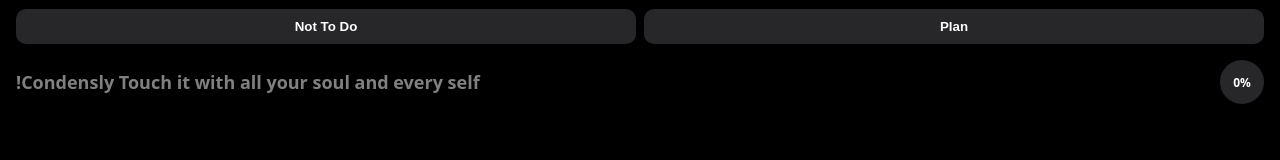
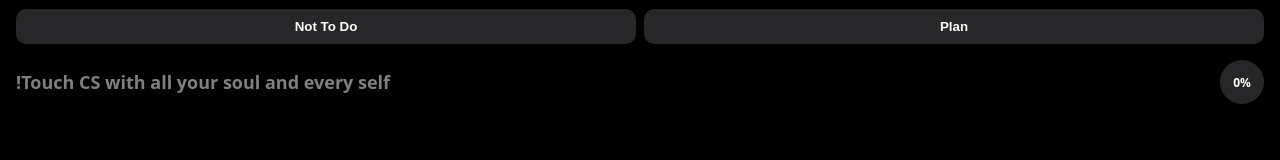
Before and after one commit to HearnsMori/myimprovements, a Next.js app: page / in a window 1280 px wide. Shown: the part 365-525 px from the top of the page. Built offline with nearby package versions, Linux system fonts and the light colour scheme.

Commit message:
feat: touch cs

```diff
--- a/src/app/page.tsx
+++ b/src/app/page.tsx
@@ -57,7 +57,7 @@ const rankingData = [
 
 const routineDataNoId: RoutineSectionNoId[] = [
     {
-        section: "!Condensly Touch it with all your soul and every self",
+        section: "!Touch CS with all your soul and every self",
         items: [
             { label: "for 5 mins", type: "done" },
         ],
```
